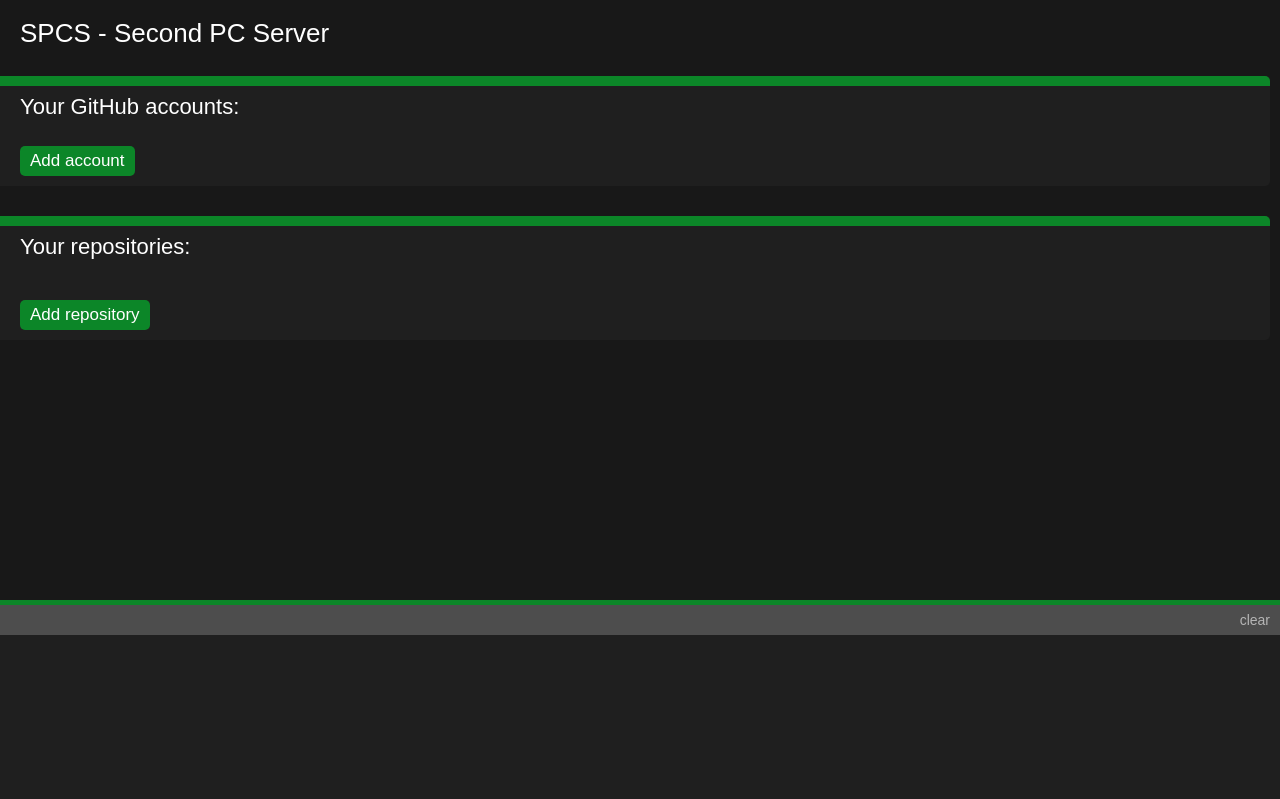
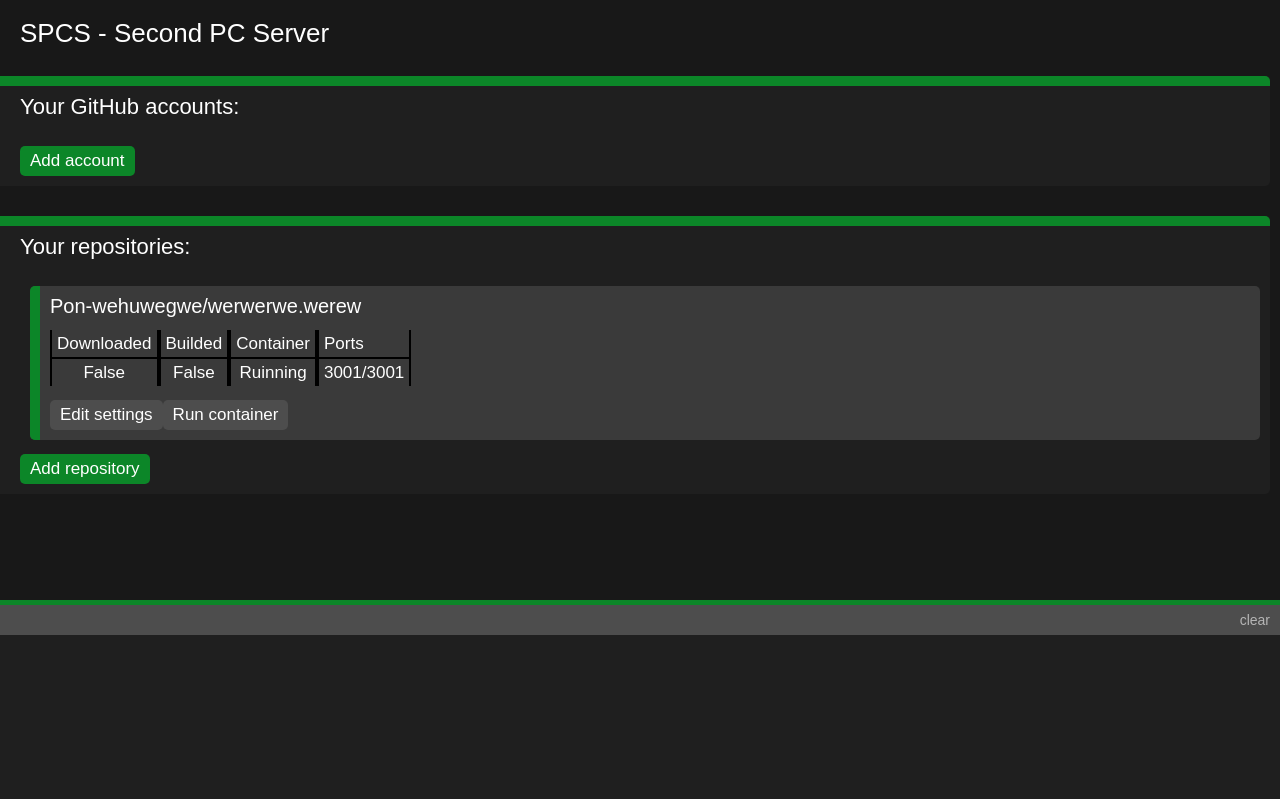
Before and after one commit to 1IQcoder/Second-PC-Server, a Flask app: page / in a window 1280 px wide. Shown: the top 799 px of the page. Run offline with Flask 3, Linux system fonts and the light colour scheme; data that the repository does not hold is empty.

Commit message:
mega update

```diff
--- a/static/js/repo.js
+++ b/static/js/onclick.js
@@ -1,5 +1,22 @@
 const $reposList = document.querySelector('.reposList__wrapper')
 
+async function fullLaunch(button) {
+    const params = new URLSearchParams({ repo_name: button.dataset.repo });
+    const res = await fetch(`${SERVER_URL}/api/full-launch?${params.toString()}`, { method: 'GET' });
+    const resData = await res.json();
+}
+
+async function switchRepoSettings(button) {
+    const blockId = button.dataset.id;
+    const block = $reposList.querySelector(`#${CSS.escape(blockId)}`);
+    const settingsBlock = block.querySelector('.reposList__wrapper__elem__settings');
+
+    if (settingsBlock.style.display == 'none' || settingsBlock.style.display == '') {
+        settingsBlock.style.display = 'flex';
+    } else {
+        settingsBlock.style.display = 'none';
+    }
+}
 
 async function delete_account(button) {
     const blockId = button.dataset.id;
@@ -42,7 +59,7 @@
     const blockId = button.dataset.id;
     const block = $reposList.querySelector(`#${CSS.escape(blockId)}`);
 
-    const params = new URLSearchParams({ name: block.dataset.repo_name });
+    const params = new URLSearchParams({ name: button.dataset.repo });
 
     const res = await fetch(`${SERVER_URL}/api/delete-repo?${params.toString()}`, { method: 'GET' });
     const resData = await res.json();
--- a/static/js/script.js
+++ b/static/js/script.js
@@ -46,7 +46,7 @@
                 return select
             },
 
-            appendOption(value, text, clear=false) {
+            appendOption(value, text, clear = false) {
                 if (clear) {
                     select.innerHTML = ''
                 }
@@ -90,28 +90,61 @@
 
         this.elements.repos_wrapper.innerHTML += `
             <br>
-            <div id="${blockId}" class="reposList__wrapper__elem" data-repo_name="${repo.name}">
-                <div style="display: flex; flex-direction: column;">
-                    <h3>${repo.name} (${repo.branchName})</h3>
-                    <a href="${repo.url}">${repo.url} ⇱</a>
+            <div class="reposList__wrapper__elem" id="${blockId}">
+                <h3>Repo: ${repo.repoName} Owner: ${repo.ownerName} Branch: ${repo.branchName}</h3>
                 <br>
-                    <span>private: ${repo.isPrivate}</span>
-                    <span>account: ${repo.account.username} (${repo.account.name})</span>
-                    <span>last downloaded commit: ${repo.git.commitHash}</span>
+                <div class="reposList__wrapper__elem__table">
+                    <div data-name="Downloaded">
+                        <span>Downloaded</span>
+                        <span>False</span>
+                    </div>
+                    <div data-name="Builded">
+                        <span>Builded</span>
+                        <span>False</span>
+                    </div>
+                    <div data-name="Container">
+                        <span>Container</span>
+                        <span>None</span>
+                    </div>
+                    <div data-name="Ports">
+                        <span>Ports</span>
+                        <span>----/----</span>
+                    </div>
+                </div>
                 <br>
-                    <ul>
-                        <h4>docker info:</h4>
-                        <li>container: ${repo.docker.isBuilded == true ? `builded/${repo.docker.status}` : '-'}</li>
-                        <li><span>build command:</span><input name="buildCommandInput" type="text" value="${repo.docker.buildCommand}"><button data-id="${blockId}" onclick="updateBuildCommand(this)">save</button></li>
-                        <li><span>run command:</span><input type="text" value="${repo.docker.runCommand}"></li>
-                    </ul>
+                <div style="display: inline-flex;">
+                    <button data-id="${blockId}" onclick="switchRepoSettings(this)">Edit settings</button>
+                    <br>
+                    <button data-repo="${repo.name}" onclick="fullLaunch(this)">Run container</button>
+                    <br>
+                    <button data-id="${blockId}" data-repo="${repo.name}" onclick="delete_repo(this)">Delete repo</button>
                 </div>
-                <div class="reposList__wrapper__elem__buttonsWrapper">
-                    <button class="git_pull" data-id="${blockId}" onclick="git_pull(this)">git pull</button>
-                    <button class="docker_build" data-id="${blockId}" onclick="docker_build(this)">docker build</button>
-                    <button class="docker_run" data-id="${blockId}" onclick="docker_run(this)">docker run</button>
-                    <button class="pull_and_run" data-id="${blockId}" onclick="pull_and_run(this)">pull and run</button>
-                    <button class="delete-repo" data-id="${blockId}" onclick="delete_repo(this)" style="background-color: red;">delete</button>
+                <div class="reposList__wrapper__elem__settings">
+                    <div>
+                        <span>rootPath:</span>
+                        <input type="text" value="${repo.docker.rootPath}">
+                        <button>edit</button>
+                    </div>
+                    <div>
+                        <span>buildCommand:</span>
+                        <input type="text" value="${repo.docker.buildCommand}">
+                        <button>edit</button>
+                    </div>
+                    <div>
+                        <span>runCommand:</span>
+                        <input type="text" value="${repo.docker.runCommand}">
+                        <button>edit</button>
+                    </div>
+                    <div>
+                        <span>Local port:</span>
+                        <input type="text" value="sdgoisdjg8sd89gd">
+                        <button>edit</button>
+                    </div>
+                    <div>
+                        <span>In docker port:</span>
+                        <input type="text" value="sdgoisdjg8sd89gd">
+                        <button>edit</button>
+                    </div>
                 </div>
             </div>
         `
@@ -146,7 +179,7 @@
             return;
         }
 
-        const repoName = repo_url.slice(repo_url.lastIndexOf('.com/')+5, repo_url.length-4)
+        const repoName = repo_url.slice(repo_url.lastIndexOf('.com/') + 5, repo_url.length - 4)
         console.log(repoName);
         const fetchBranchesUrl = `https://api.github.com/repos/${repoName}/branches`;
         let headersObj;
@@ -159,6 +192,7 @@
                 'Authorization': `Bearer ${account.access_token}`,
                 'Accept': 'application/vnd.github.v3+json'
             }
+            console.log(headersObj);
         }
 
         fetch(fetchBranchesUrl, {
@@ -240,6 +274,10 @@
             const pathToDockerfile = this.elements.newRepo_dockerfilepathInput.value;
             const dockerRootPath = pathToDockerfile[0] == '/' ? pathToDockerfile.slice(1) : pathToDockerfile;
             const isPrivateRepo = this.elements.newRepo_isPrivateRepoInput.checked;
+            const ports = {
+                locall: this.elements.newRepo_wrapper.querySelector(' input[name="dockerPort"]').value,
+                docker: this.elements.newRepo_wrapper.querySelector(' input[name="locallPort"]').value
+            }
 
             if (this.elements.newRepo_isPrivateRepoInput.checked) {
                 accountUsername = this.elements.newRepo_accountSelect.e.value;
@@ -278,8 +316,13 @@
                     rootPath: dockerRootPath,               // path to Dockerfile directory,
                     buildCommand: `docker build -t ${replacedRepoName.toLowerCase()}:latest ${dockerRootPath} --no-cache`,
                     isBuilded: false,                       // true/false
+                    isRunning: false,
                     containerStatus: 'offline',             // offline/running/paused
-                    runCommand: `docker run --name ${replacedRepoName.toLowerCase()} -d -p 8080:80 ${replacedRepoName.toLowerCase()}:latest`,
+                    ports: {
+                        locall: ports.locall,
+                        container: ports.docker
+                    },
+                    runCommand: `docker run --name ${replacedRepoName.toLowerCase()} -d -p ${ports.locall}:${ports.docker} ${replacedRepoName.toLowerCase()}:latest`,
                 }
             }
             console.log(repoData);
@@ -420,7 +463,7 @@
                 return;
             }
 
-            const res = await (await fetch(`https://api.github.com/users/${username}`, {method: 'GET'})).json()
+            const res = await (await fetch(`https://api.github.com/users/${username}`, { method: 'GET' })).json()
             if (res.status == 404) {
                 this.elements.errMsg.textContent = 'user not found';
             } else {
--- a/static/styles.css
+++ b/static/styles.css
@@ -168,7 +168,7 @@
 
 .reposList__wrapper__elem {
     display: flex;
-    flex-direction: row;
+    flex-direction: column;
     justify-content: space-between;
     background-color: rgb(58, 58, 58);
     padding: 10px 20px;
@@ -187,6 +187,36 @@
     bottom: 0;
     left: 0;
 }
+.reposList__wrapper__elem__table {
+    display: flex;
+}
+.reposList__wrapper__elem__table>div {
+    display: flex;
+    flex-direction: column;
+    align-items: center;
+    position: relative;
+    border-left: 2px solid rgb(0, 0, 0);
+    border-right: 2px solid rgb(0, 0, 0);
+}
+.reposList__wrapper__elem__table>div>span {
+    padding: 5px;
+}
+.reposList__wrapper__elem__table>div>span:first-child {
+    content: '';
+    width: 100%;
+    border-bottom: 2px solid black;
+}
+.reposList__wrapper__elem__settings {
+    display: none;
+    flex-direction: column;
+}
+.reposList__wrapper__elem__settings>div {
+    display: inline-flex;
+    align-items: center;
+    margin-top: 5px;
+}
+
+
 .reposList__wrapper__elem__buttonsWrapper {
     display: flex;
     flex-direction: column;
--- a/templates/index.html
+++ b/templates/index.html
@@ -43,30 +43,61 @@
 
         <div class="reposList__wrapper">
             <br>
-            <!--
-            <div id="${blockId}" class="reposList__wrapper__elem" data-repo_url="${repo.url}" data-repo_name="${repo.name}" data-repo_branch="${repo.branch}">
-                <div style="display: flex; flex-direction: column;">
-                    <h3>${repo.name} (${repo.branch})</h3>
-                    <a href="${repo.url}">${repo.url} ⇱</a>
+            <div class="reposList__wrapper__elem" id="456805645646245">
+                <h3>Pon-wehuwegwe/werwerwe.werew</h3>
+                <br>
+                <div class="reposList__wrapper__elem__table">
+                    <div data-name="Downloaded">
+                        <span>Downloaded</span>
+                        <span>False</span>
+                    </div>
+                    <div data-name="Builded">
+                        <span>Builded</span>
+                        <span>False</span>
+                    </div>
+                    <div data-name="Container">
+                        <span>Container</span>
+                        <span>Ruinning</span>
+                    </div>
+                    <div data-name="Ports">
+                        <span>Ports</span>
+                        <span>3001/3001</span>
+                    </div>
+                </div>
+                <br>
+                <div style="display: inline-flex;">
+                    <button data-id="456805645646245" onclick="switchRepoSettings(this)">Edit settings</button>
                     <br>
-                    <span>private: true</span>
-                    <span>account: 1IQcoder</span>
-                    <span>last downloaded commit: sdbg34yt8734yt873v4t</span>
-                    <br>
-                    <span>container: builded/offline</span>
-                    <div><span>build command:</span><input name="buildCommandInput" type="text" value="docker build -t ${replacedRepoName}:latest ${dockerRootPath} --no-cache"><button data-id="${blockId}" onclick="updateBuildCommand(this)">save</button></div>
-                    <div><span>run command:</span><input name="runCommandInput" type="text" value="docker build -t ${replacedRepoName}:latest ${dockerRootPath} --no-cache"><button data-id="${blockId}" onclick="updateRunCommand(this)">save</button></div>
+                    <button>Run container</button>
                 </div>
-
-                <div class="reposList__wrapper__elem__buttonsWrapper">
-                    <button class="git_pull" data-id="${blockId}" onclick="git_pull(this)">git pull</button>
-                    <button class="docker_build" data-id="${blockId}" onclick="docker_build(this)">docker build</button>
-                    <button class="docker_run" data-id="${blockId}" onclick="docker_run(this)">docker run</button>
-                    <button class="pull_and_run" data-id="${blockId}" onclick="pull_and_run(this)">pull and run</button>
-                    <button class="delete-repo" data-id="${blockId}" onclick="delete_repo(this)" style="background-color: red;">delete</button>
+                <div class="reposList__wrapper__elem__settings">
+                    <div>
+                        <span>rootPath:</span>
+                        <input type="text" value="sdgoisdjg8sd89gd">
+                        <button>edit</button>
+                    </div>
+                    <div>
+                        <span>buildCommand:</span>
+                        <input type="text" value="sdgoisdjg8sd89gd">
+                        <button>edit</button>
+                    </div>
+                    <div>
+                        <span>runCommand:</span>
+                        <input type="text" value="sdgoisdjg8sd89gd">
+                        <button>edit</button>
+                    </div>
+                    <div>
+                        <span>Local port:</span>
+                        <input type="text" value="sdgoisdjg8sd89gd">
+                        <button>edit</button>
+                    </div>
+                    <div>
+                        <span>In docker port:</span>
+                        <input type="text" value="sdgoisdjg8sd89gd">
+                        <button>edit</button>
+                    </div>
                 </div>
             </div>
-            -->
         </div>
 
         <br>
@@ -95,6 +126,13 @@
             <span>Relative path to DockerFile:</span>
             <input type="text" name="dockerfilepath" placeholder="not required">
             <br>
+            <span>Ports: [locallhost:container]</span>
+            <div style="display: inline-flex;">
+                <input type="text" name="locallPort" style="width: 60px;">
+                <span style="font-size: 25px;">:</span>
+                <input type="text" name="dockerPort" style="width: 60px;">
+            </div>
+            <br>
             <span class="reposLis__newRepoWrapper__errMsg"></span>
             <br>
         </div>
@@ -113,6 +151,6 @@
 
 
     <script src="{{ url_for('static', filename='js/script.js') }}"></script>
-    <script src="{{ url_for('static', filename='js/repo.js') }}"></script>
+    <script src="{{ url_for('static', filename='js/onclick.js') }}"></script>
 </body>
 </html>
```
Also changed, not shown: ds_bot.py (+38 -9 lines), flask_app.py (+29 -0 lines), functions.py (+65 -2 lines), requirements.txt (deleted, +0 -96 lines). Lines whose indentation alone changed are shown as unchanged.
